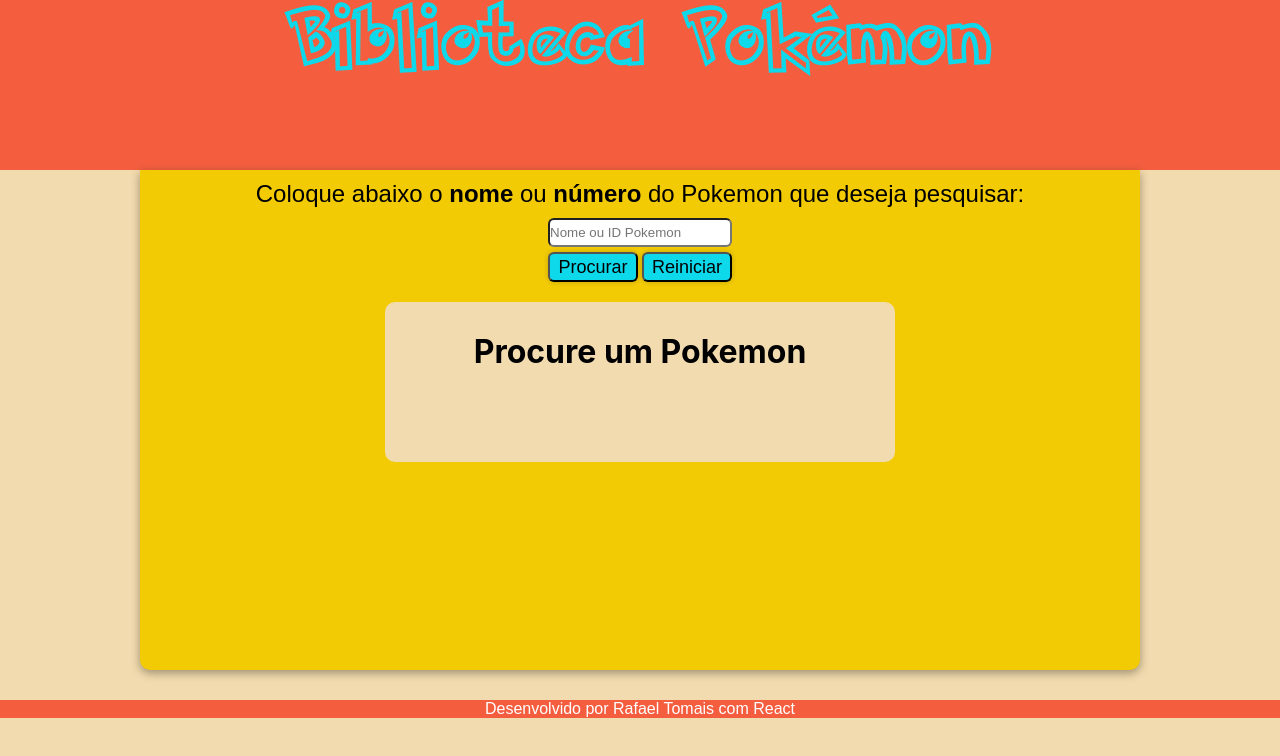
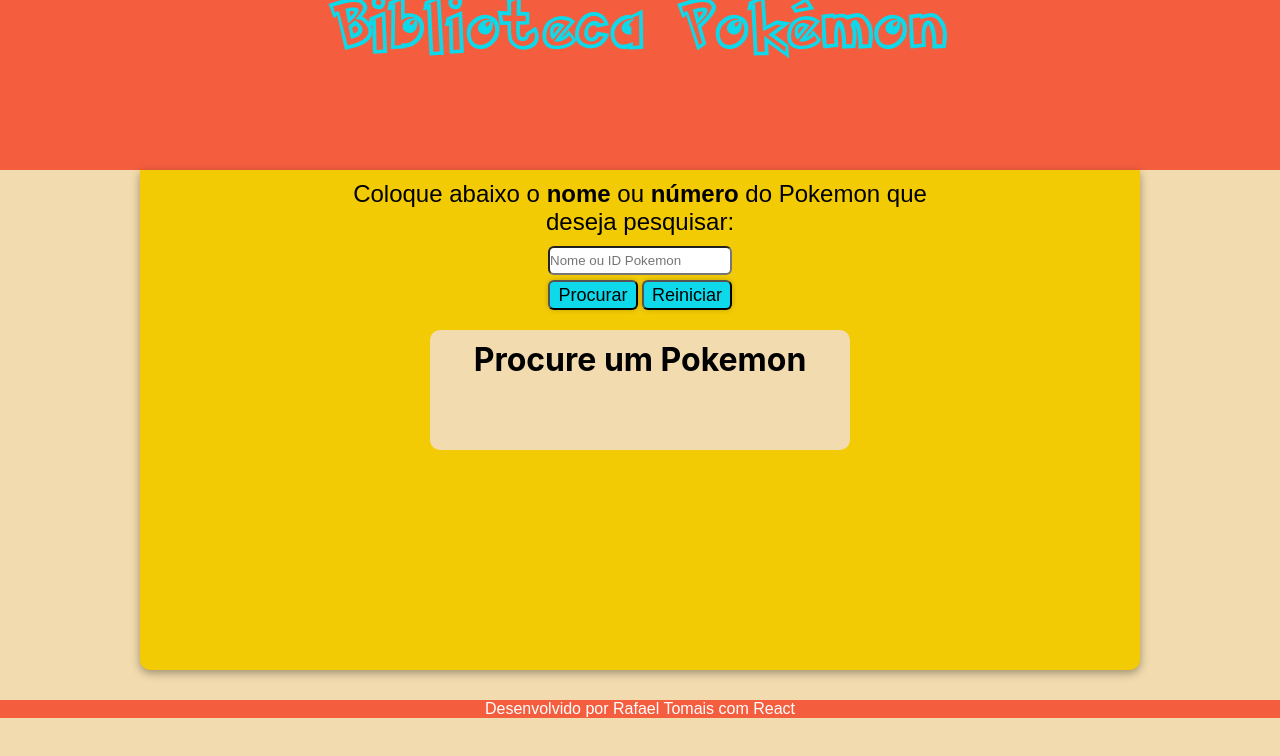
Before and after one commit to rafaeltomais/pokeapi-react, a React (Create React App) app: page / in a window 1280 px wide. Shown: the top 756 px of the page. Built offline with nearby package versions, Linux system fonts and the light colour scheme.

Commit message:
Atualização CSS

```diff
--- a/public/index.css
+++ b/public/index.css
@@ -23,7 +23,7 @@
     -webkit-font-smoothing: antialiased;
     -moz-osx-font-smoothing: grayscale;
     background-color: var(--color02);
-    min-width: 600px;
+    min-width: 450px;
 }
 
 header {
@@ -37,7 +37,10 @@
 
 header h1 {
     letter-spacing: 7px;
+    line-height: 65px;
     color: var(--color05);
+    font-size: 1.7em;
+    width: auto;
 }
 
 main{
--- a/src/components/InfoPokemon.css
+++ b/src/components/InfoPokemon.css
@@ -1,8 +1,8 @@
 .info-container{
     margin: 20px auto;
     min-height: 100px;
-    width: 450px;
-    padding: 30px;
+    max-width: 400px;
+    padding: 10px;
     border-radius: 10px;
     background-color: #F2DBAE;
   }
@@ -21,7 +21,7 @@
   }
 
 div.lista{
-  height:150px;
+  height: 150px;
   display: inline-block;
 }
 
--- a/src/components/SearchPokemon.css
+++ b/src/components/SearchPokemon.css
@@ -3,6 +3,8 @@
     font-size: 1.5em;
     color: black;
     font-family: Arial, Helvetica, sans-serif;
+    max-width: 650px;
+    margin: auto;
 }
 
 input {
```
